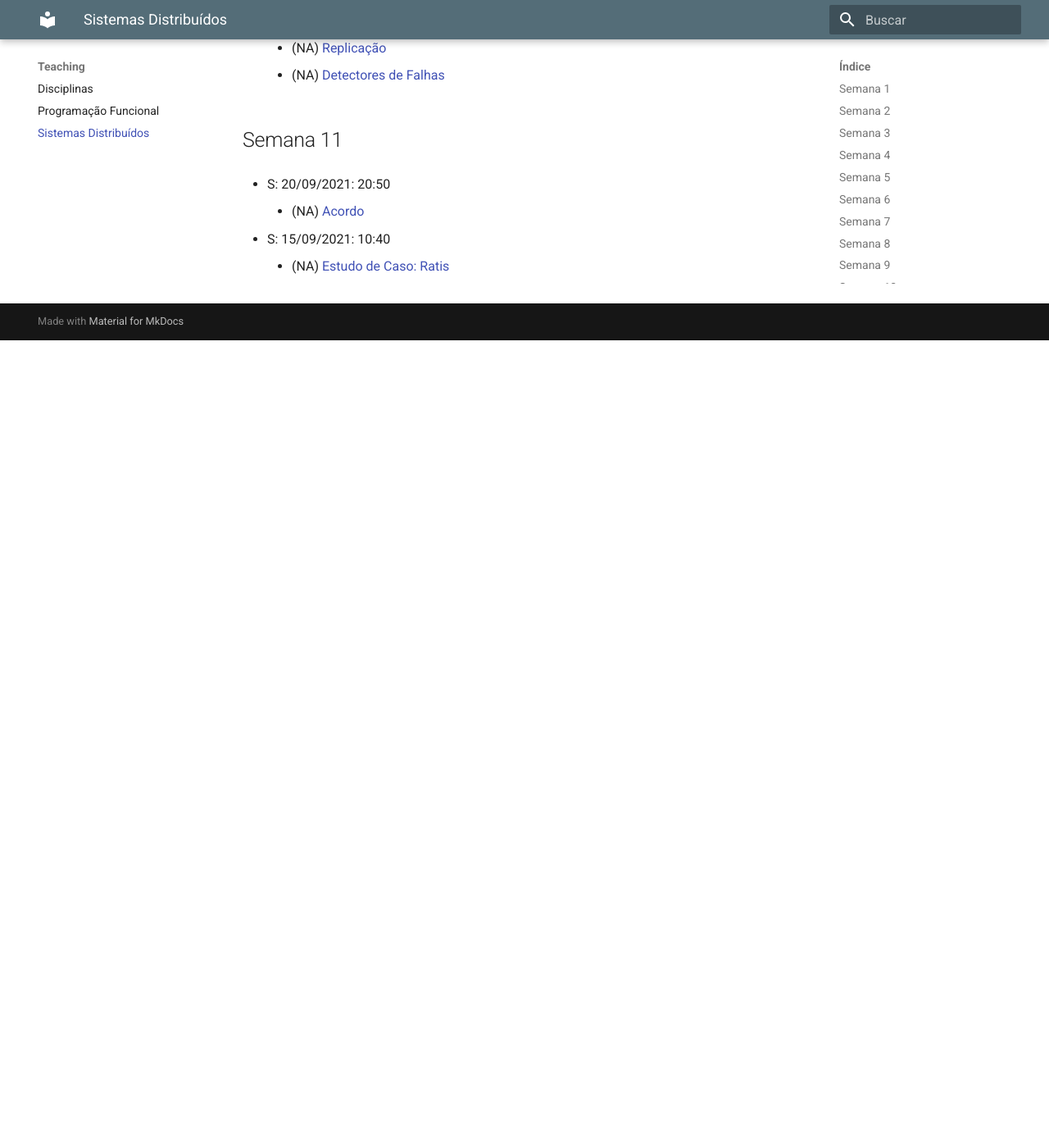
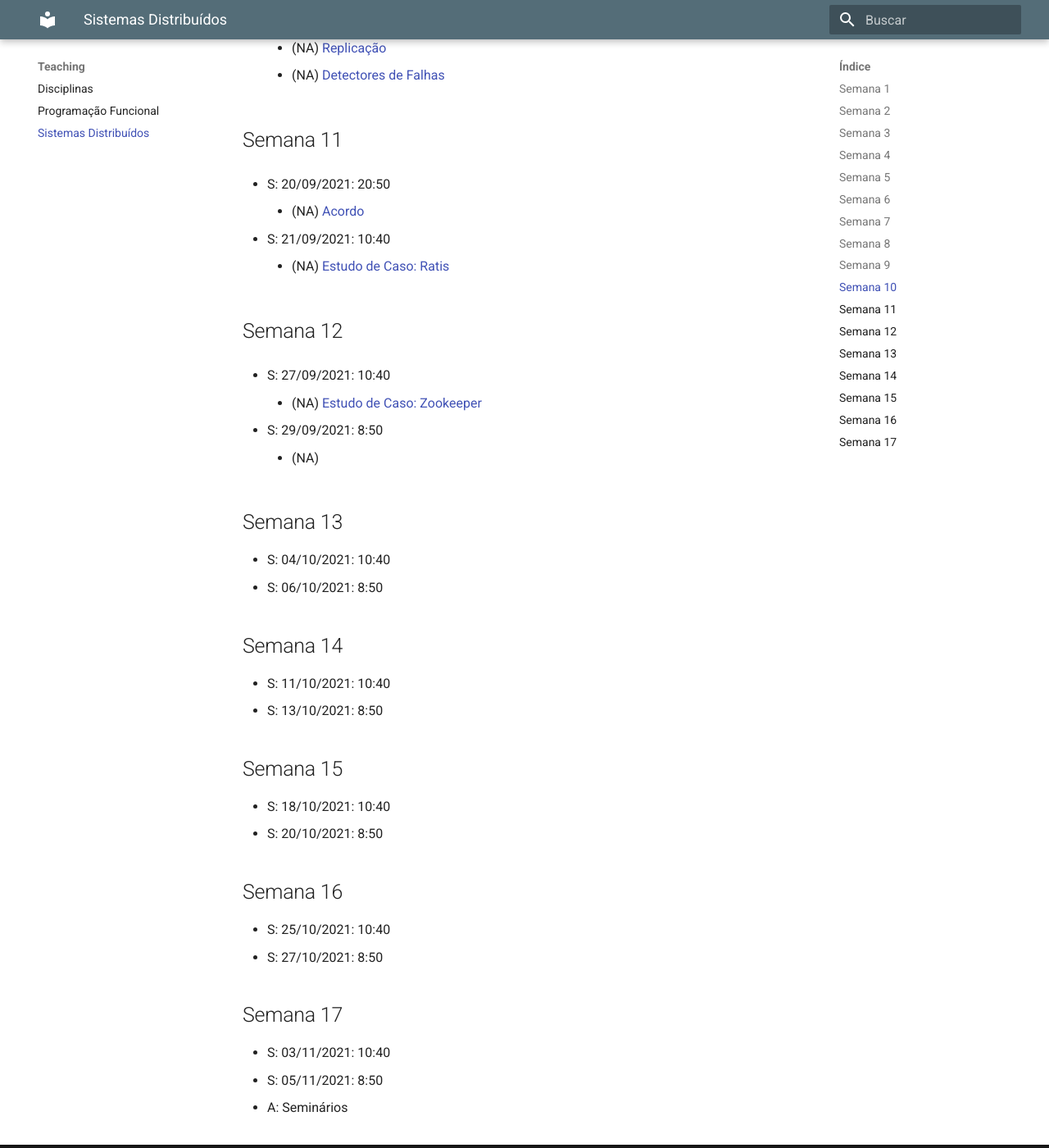
Before and after one commit to lasarojc/lasarojc.github.io, an MkDocs documentation site: the page built from docs/teaching/gbc074gsi028/index.md, in a window 1280 px wide and 1400 px high, scrolled down 6449 px. Shown: the whole window at 82% size. Built offline with MkDocs 1.6.1 and Material for MkDocs 9.7.7, drawn with Linux system fonts in a browser that asks for light colours; before the commit the page ends 6864 px from its top, so only the background shows below that.

Commit message:
semana 12

```diff
--- a/docs/teaching/gbc074gsi028/index.md
+++ b/docs/teaching/gbc074gsi028/index.md
@@ -209,16 +209,53 @@ Na descrição das atividades,
 * S: 20/09/2021: 20:50
      * (NA) [Acordo](https://lasarojc.github.io/ds_notes/fault/agreement)
 
-* S: 15/09/2021: 10:40
+* S: 21/09/2021: 10:40
      * (NA) [Estudo de Caso: Ratis](https://lasarojc.github.io/ds_notes/cases/ratis/)
 
 
+## Semana 12
+* S: 27/09/2021: 10:40
+     * (NA) [Estudo de Caso: Zookeeper](https://lasarojc.github.io/ds_notes/cases/zookeeper/)
+
+* S: 29/09/2021: 8:50
+     * (NA)
+
+## Semana 13
+* S: 04/10/2021: 10:40
+* S: 06/10/2021: 8:50
+
+## Semana 14
+* S: 11/10/2021: 10:40
+* S: 13/10/2021: 8:50
+
+## Semana 15
+* S: 18/10/2021: 10:40
+* S: 20/10/2021: 8:50
+
+## Semana 16
+* S: 25/10/2021: 10:40
+* S: 27/10/2021: 8:50
+
+## Semana 17
+* S: 03/11/2021: 10:40
+* S: 05/11/2021: 8:50
+
+* A: Seminários
+
+
 <!--
-
-     * (NA) [Dependabilidade](https://lasarojc.github.io/ds_notes/fault/dependability/)
-
 ### Leituras
 * Vídeo: Containers docker no desenvolvimento de aplicações distribuídas
+
+## Semana 12
+    * TODO: Falhas bizantinas? Problemas dos generais bizantinos.
+    * (NA) [Dependabilidade](https://lasarojc.github.io/ds_notes/fault/dependability/)
+
+Modelos de consistencia
+    Centrados nos dados
+    Centrados nos clientes
+Gerenciamento de replicas
+checkpointing
 
 
 ## Aula 21 -
```
